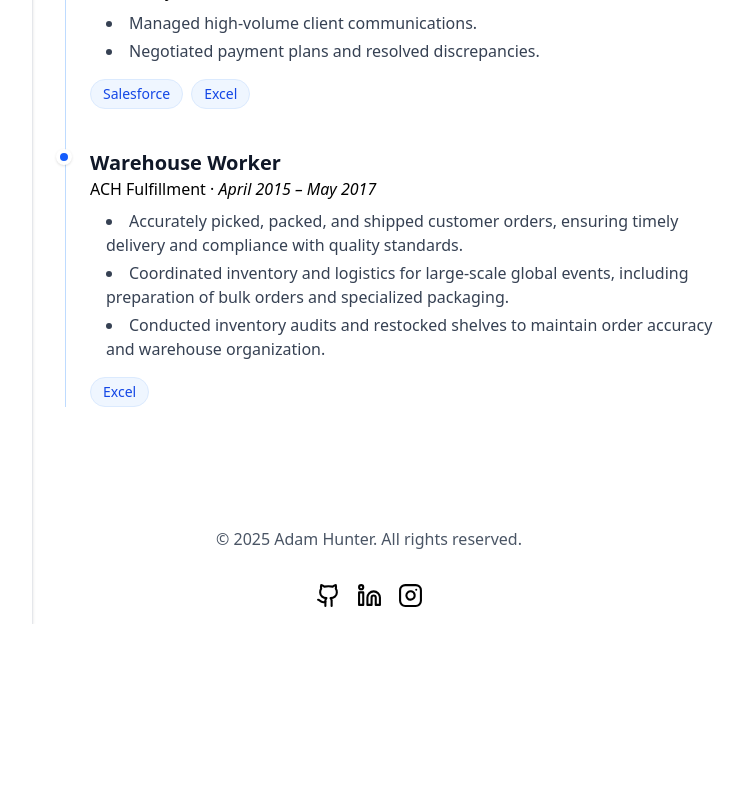
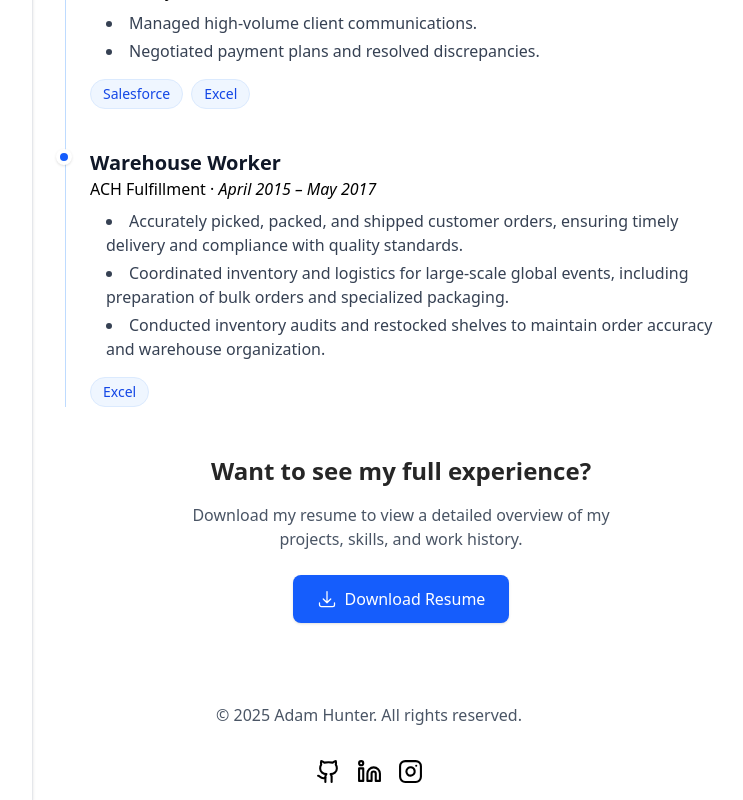
Before and after one commit to adam-hunter13/next-portfolio, a Next.js app: page /experience in a window 1280 px wide. Shown: the part 1229-2029 px from the top of the page, without its empty margins (223-966 px from the left). Before the commit the page ends 1853 px from the top, so only its background shows below. Built offline with nearby package versions, Linux system fonts and the light colour scheme.

Commit message:
Adding download resume functionality

```diff
--- a/app/(pages)/experience/page.tsx
+++ b/app/(pages)/experience/page.tsx
@@ -1,8 +1,10 @@
 import experiences from "@/app/data/experience";
+import { ArrowDownTrayIcon } from "@heroicons/react/24/outline";
 
 export default function ExperiencePage() {
 
   return (
+    <>
     <div className="max-w-2xl space-y-6 text-neutral-800">
       <h1 className="text-4xl font-bold text-black mb-10">Experience</h1>
 
@@ -35,6 +37,21 @@ export default function ExperiencePage() {
           </li>
         ))}
       </ol>
+      <div className="flex flex-col items-center text-center mt-12">
+          <h2 className="text-2xl font-semibold mb-4">Want to see my full experience?</h2>
+          <p className="mb-6 text-gray-600 max-w-md">
+            Download my resume to view a detailed overview of my projects, skills, and work history.
+          </p>
+          <a
+            href="/resume.pdf"
+            download
+            className="flex items-center px-6 py-3 bg-blue-600 text-white font-medium rounded-lg shadow hover:bg-blue-700 transition"
+          >
+            <ArrowDownTrayIcon className="w-5 h-5 mr-2" />
+            Download Resume
+          </a>
+        </div>
     </div>
+    </>
   );
 }
```
Also changed, not shown: 1 other file (tests, documents, lock files or other folders).
